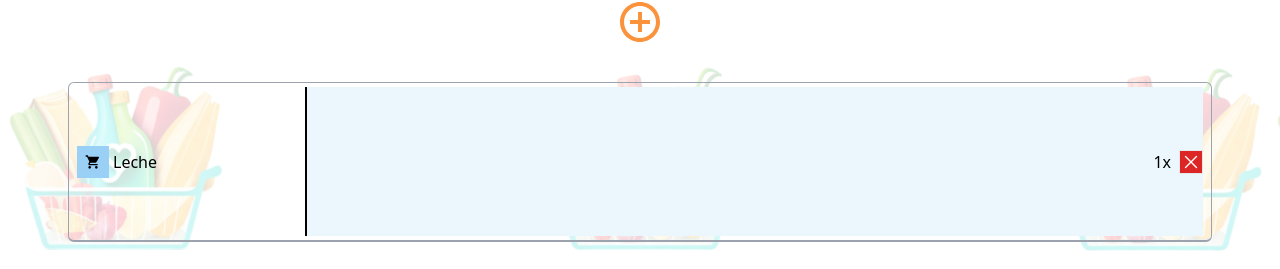
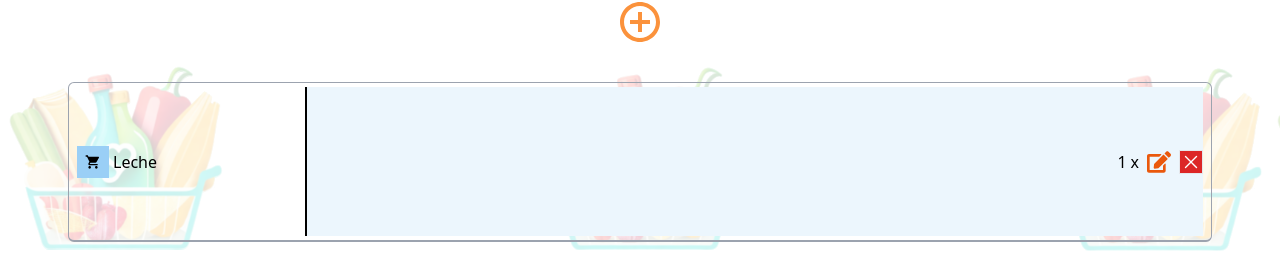
Before and after one commit to No-Country/s7-11-t-javareact, a React (Vite) app in the folder client/: page /list in a window 1280 px wide. Both pictures are taken after a click on the icon 100 px from the left and 236 px from the top of the page. Shown: the part 528-797 px from the top of the page. Built offline with nearby package versions, Linux system fonts and the light colour scheme; a web font is replaced by a local one.

Commit message:
feat: boton acutalizar cantidad

```diff
--- a/client/src/pages/ListPage/ExpressBuyTab.jsx
+++ b/client/src/pages/ListPage/ExpressBuyTab.jsx
@@ -102,6 +102,16 @@ function ExpressTab() {
     setDailyProducts(updatedProducts);
   };
 
+  const updateQuantity = (id, quantity, state) => {
+    const updatedQuantitys = stateSelectItem.map((product) =>
+      product.id === id
+        ? { ...product, quantity, editing: state }
+        : { ...product, editing: false }
+    );
+    setStateSelectItem(updatedQuantitys);
+    localStorage.setItem("selectItemState", JSON.stringify(updatedQuantitys));
+  };
+
   return (
     <section className="flex flex-col gap-5 justify-between lg:px-6">
       <ul className="h-72 overflow-y-auto">
@@ -149,7 +159,7 @@ function ExpressTab() {
                       handleEditProduct(
                         product.id,
                         e.target.value,
-                        product.editing
+                        false
                       );
                       inputRef.current.blur();
                     }
@@ -229,7 +239,7 @@ function ExpressTab() {
         {stateSelectItem.map((product) => (
           <li
             key={product.id}
-            className="w-full flex justify-between px-2 py-1"
+            className="w-full flex justify-end px-2 py-1"
           >
             <div className="w-72 flex gap-1 justify-start items-center border-r-2 border-black">
               <div className="bg-primary-300 p-2">
@@ -238,7 +248,54 @@ function ExpressTab() {
               <div>{product.name}</div>
             </div>
             <div className="w-full flex justify-end items-center gap-2 bg-[#ecf6fd]">
-              <div>{product.quantity}x</div>
+            <div className="flex justify-end items-center">
+                {product.editing ? (
+                  <input
+                    autoFocus="autofocus"
+                    type="text"
+                    className="ml-2 text-end animate-blink bg-transparent rounded-md focus:outline-none focus:ring focus:ring-transparent"
+                    value={product.quantity}
+                    onChange={(e) =>
+                      updateQuantity(
+                        product.id,
+                        e.target.value,
+                        product.editing
+                      )
+                    }
+                    onKeyDown={(e) => {
+                      if (e.key === "Enter") {
+                        e.preventDefault();
+                        updateQuantity(product.id, e.target.value, false);
+                        inputRef.current.blur();
+                      }
+                    }}
+                    ref={inputRef}
+                  />
+                ) : (
+                  <div className="flex gap-1 items-center justify-end ">
+                    <label htmlFor={product.id} className=" ml-2">
+                      {product.quantity}
+                    </label>
+                    <div>x</div>
+                  </div>
+                )}
+              </div>
+              <FaRegCheckCircle
+                onClick={() => {
+                  updateQuantity(product.id, product.quantity, false);
+                }}
+                className={`${
+                  product.editing === true ? "block" : "hidden"
+                } text-2xl text-green-600 cursor-pointer`}
+              />
+              <FaEdit
+                onClick={() => {
+                  updateQuantity(product.id, product.quantity, true);
+                }}
+                className={`${
+                  product.editing ? "hidden" : "block"
+                } text-2xl text-orange-600 cursor-pointer`}
+              />
               <HiXMark
                 onClick={() => removeSelectItem(product.id)}
                 className="text-2xl text-white bg-red-600 cursor-pointer border border-red hover:bg-white hover:text-red-500"
```
